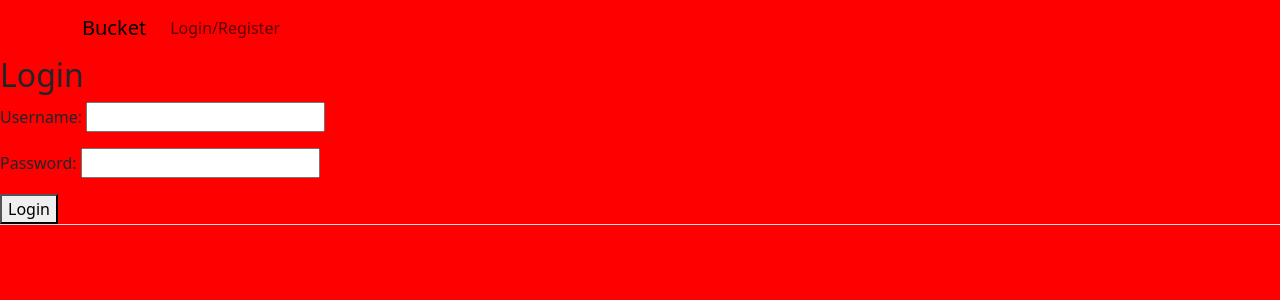
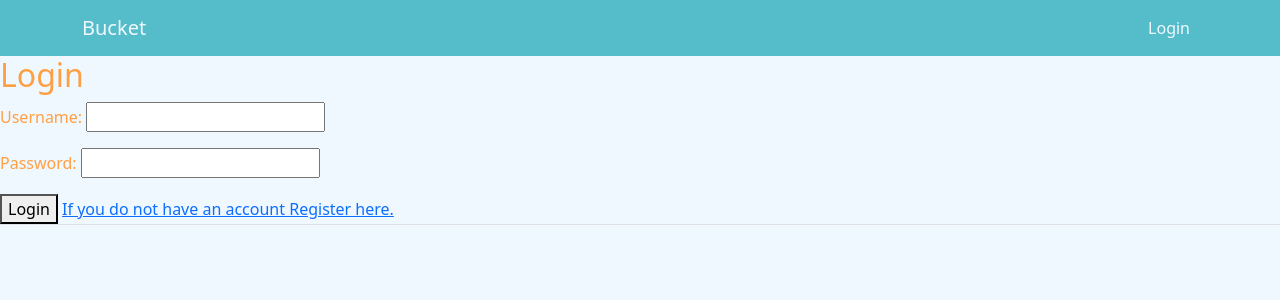
Before and after one commit to jesseturner21/Bucket2.0, a Django app: page /profile/login/ in a window 1280 px wide. Shown: the top 300 px of the page. Run offline with Django 4.2, Linux system fonts and the light colour scheme.

Commit message:
css and logout

```diff
--- a/bucket2/settings.py
+++ b/bucket2/settings.py
@@ -15,7 +15,8 @@ from pathlib import Path
 # Build paths inside the project like this: BASE_DIR / 'subdir'.
 BASE_DIR = Path(__file__).resolve().parent.parent
 
-
+LOGIN_URL = '/profile/login/'
+LOGOUT_REDIRECT_URL = '/'
 # Quick-start development settings - unsuitable for production
 # See https://docs.djangoproject.com/en/4.1/howto/deployment/checklist/
 
--- a/profiles/static/css/styles.css
+++ b/profiles/static/css/styles.css
@@ -1,3 +1,21 @@
 body{
-    background-color: red;
+    background-color: #F0F8FF;
+    color: #FF9F45;
+
 }
+.navbar {
+    background-color: #55BCC9;
+  }
+
+  .navbar a {
+    color: #F0F8FF;
+  }
+
+
+:root {
+    /* Colors */
+    --cloud-white: #F0F8FF;
+    --blue: #55BCC9;
+    --green: #96BB7C;
+    --orange: #FF9F45;
+  }
--- a/profiles/templates/login.html
+++ b/profiles/templates/login.html
@@ -6,5 +6,6 @@
     {% csrf_token %}
     {{ form.as_p }}
     <button type="submit">Login</button>
+    <a href="/profile/register">If you do not have an account Register here.</a>
   </form>
 {% endblock %}
--- a/profiles/urls.py
+++ b/profiles/urls.py
@@ -1,10 +1,12 @@
 from django.urls import path
 from .views import edit_user_profile, register, user_login, home, create_content
+from django.contrib.auth import views as auth_views
 
 urlpatterns = [
     path('edit/', edit_user_profile, name='edit_user_profile'),
     path('new_slip/', create_content, name='new_slip'),
     path('register/', register, name='register'),
     path('login/', user_login, name='user_login'),
+    path('logout/', auth_views.LogoutView.as_view(), name='logout'),
     path('', home, name='home'),
 ]
--- a/templates/base.html
+++ b/templates/base.html
@@ -20,29 +20,32 @@
   <body>
     {% comment %} TODO: DISPLAY NAV bar, CREATE LOGIN {% endcomment %}
       <!-- nav bar -->
-      <nav class="navbar navbar-expand-lg ">
+     <!-- Simplified nav bar -->
+    <nav class="navbar navbar-expand-lg">
       <div class="container">
-          <a class="navbar-brand nav-item" href="/">Bucket</a>
-          <button
-            class="navbar-toggler"
-            type="button"
-            data-bs-toggle="collapse"
-            data-bs-target="#navbarNav"
-            aria-controls="navbarNav"
-            aria-expanded="false"
-            aria-label="Toggle navigation"
-          >
+        <a class="navbar-brand" href="/">Bucket</a>
+        <button class="navbar-toggler" type="button" data-bs-toggle="collapse" data-bs-target="#navbarNav" aria-controls="navbarNav" aria-expanded="false" aria-label="Toggle navigation">
           <span class="navbar-toggler-icon"></span>
         </button>
         <div class="collapse navbar-collapse" id="navbarNav">
-            <ul class="navbar-nav ml-auto navbar-list">
+          <ul class="navbar-nav ms-auto">
+            {% if not user.is_authenticated %}
             <li class="nav-item">
-                <a class="nav-link" href="/profile/login">Login/Register</a>
+              <a class="nav-link" href="/profile/login">Login</a>
             </li>
+          {% endif %}
+          {% if user.is_authenticated %}
+            <li class="nav-item">
+              <a class="nav-link" href="/profile/logout">Logout</a>
+            </li>
+          {% endif %}
+
+
           </ul>
         </div>
       </div>
     </nav>
+
 
     <main>
       {% block content %}
```
Also changed, not shown: db.sqlite3. Lines whose indentation alone changed are shown as unchanged.
